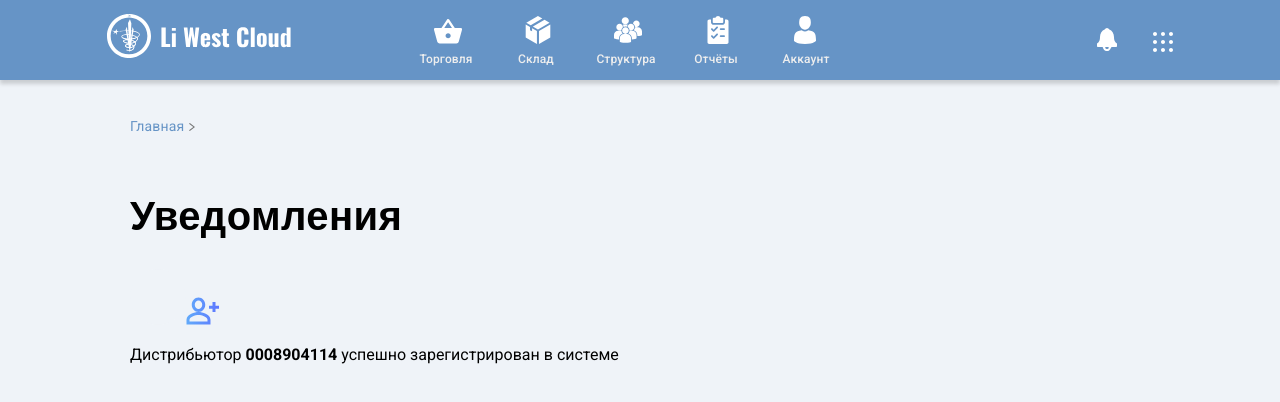
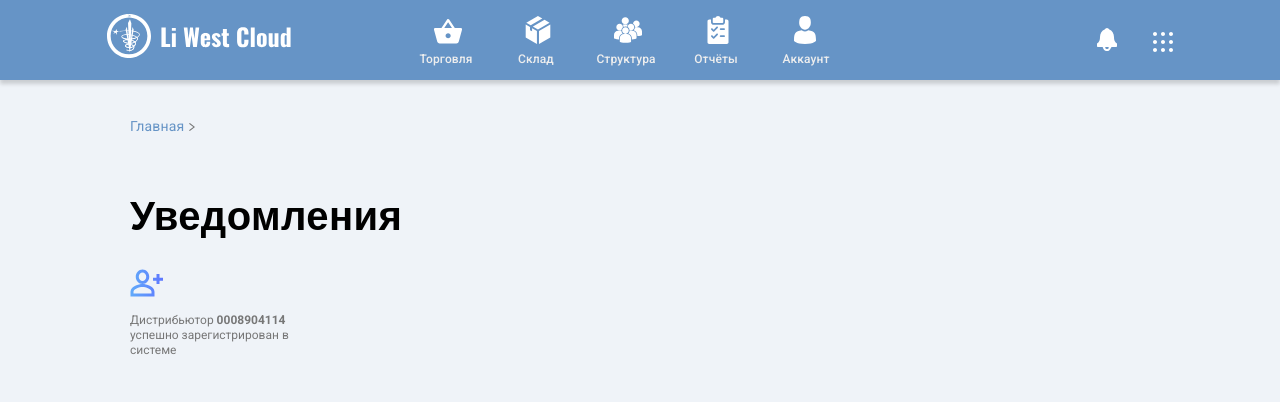
Before and after one commit to NSmolyakov/LWCloud, a React (Create React App) app: page /notifications in a window 1280 px wide. Shown: the top 402 px of the page. Built offline with nearby package versions, Linux system fonts and the light colour scheme.

Commit message:
add Notification styles

```diff
--- /dev/null
+++ b/src/components/Content/Notifications/Notification/Notification.css
@@ -0,0 +1,7 @@
+.Notification p {
+    font-size: 12px;
+    line-height: 15px;
+    max-width: 200px;
+
+    color: #777777;
+}
--- a/src/components/Content/Notifications/Notification/Notification.jsx
+++ b/src/components/Content/Notifications/Notification/Notification.jsx
@@ -1,14 +1,15 @@
 import React from 'react'
-import Ellipse from '../../../../assets/img/Cards/Ellipse.svg'
 import RegistrasionPartner from '../../../../assets/img/Cards/RegistrasionPartner.svg'
+import './Notification.css'
 
 
 function Notification() {
-    return(
-        <div className='Notfication'>
-            <img src={Ellipse}  alt='Ellipse' />
+    return (
+        <div className='Notification'>
             <img src={RegistrasionPartner} alt='ListZakazov' />
+
             <p>Дистрибьютор <strong>0008904114</strong> успешно зарегистрирован в системе</p>
+
         </div>
 
     )
--- a/src/components/Content/Notifications/Notifications.jsx
+++ b/src/components/Content/Notifications/Notifications.jsx
@@ -3,7 +3,7 @@ import Notification from './Notification/Notification'
 
 function Notifications() {
     return(
-        <div className='Notfication'><h1>Уведомления</h1>
+        <div className='Notfications'><h1>Уведомления</h1>
 
         <Notification />
 
```
